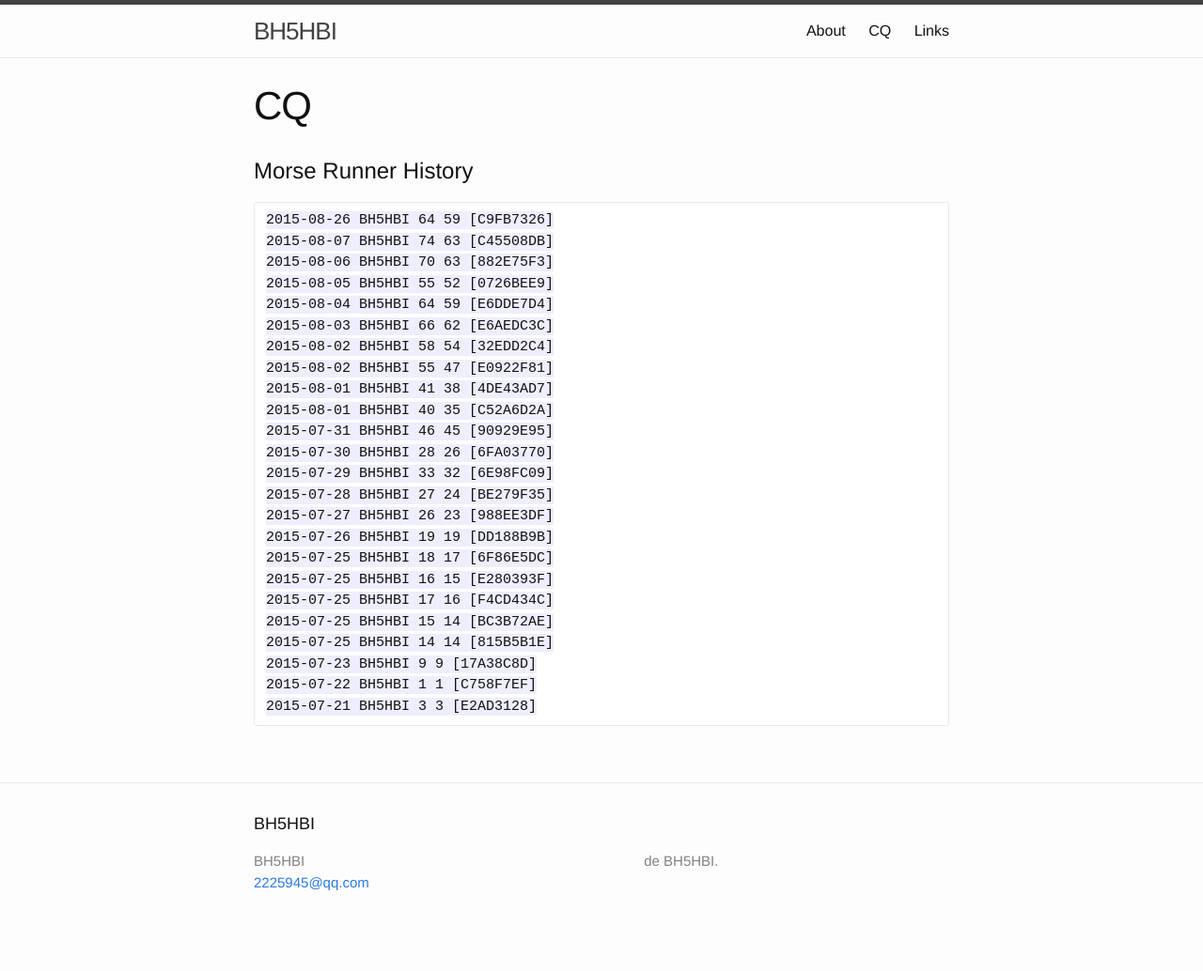
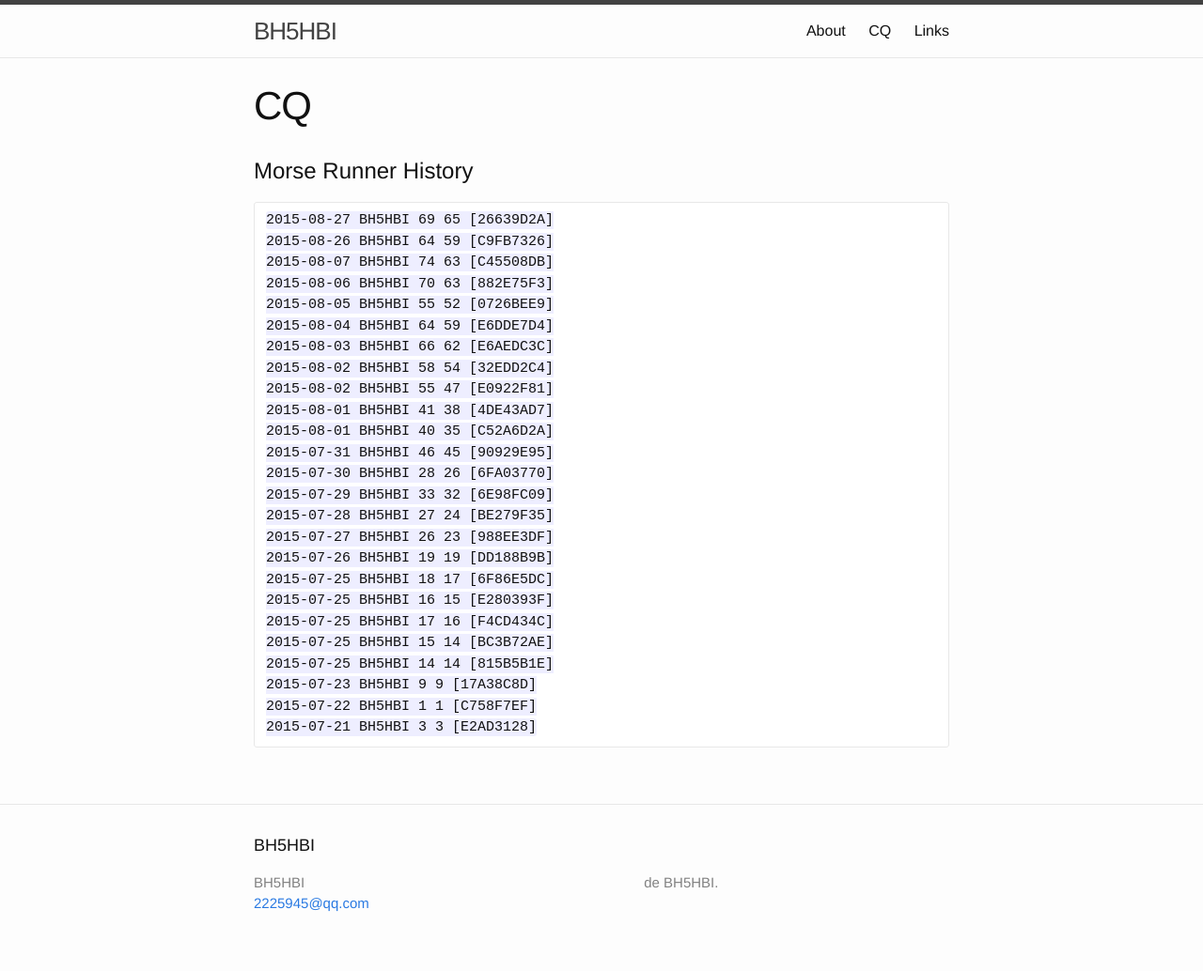
Before and after one commit to BH5HBI/bh5hbi.github.com, a Jekyll site: the page built from cq.md, in a window 1280 px wide. Shown: the whole page at 94% size. Built offline with Jekyll 4.4.1, drawn with Linux system fonts in a browser that asks for light colours; before the commit the page ends 1011 px from its top, so only the background shows below that.

Commit message:
update cq page

```diff
--- a/cq.md
+++ b/cq.md
@@ -6,6 +6,7 @@ permalink: /CQ/
 
 #Morse Runner History
 
+	2015-08-27 BH5HBI 69 65 [26639D2A]
 	2015-08-26 BH5HBI 64 59 [C9FB7326]
 	2015-08-07 BH5HBI 74 63 [C45508DB]
 	2015-08-06 BH5HBI 70 63 [882E75F3]
```
